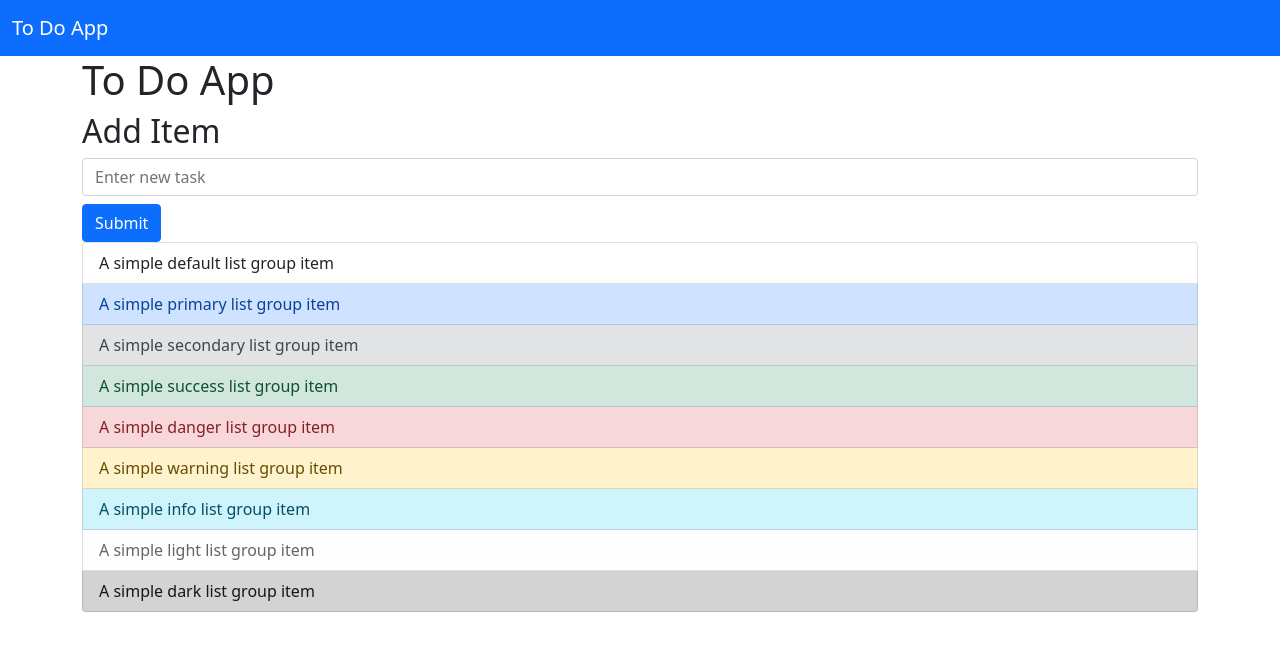
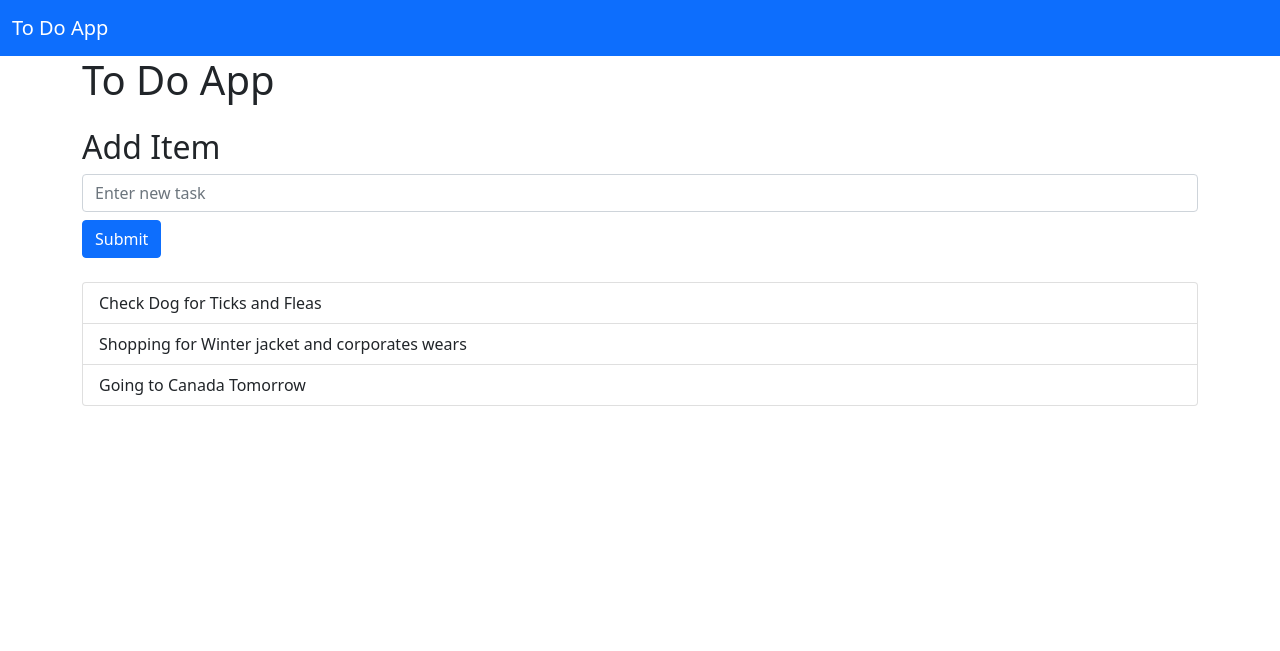
Before and after one commit to prompt2k2/TodoApp, a Django app: page / in a window 1280 px wide. Shown: the top 651 px of the page. Run offline with Django 3.2, Linux system fonts and the light colour scheme; data comes from the database, SQL or seed files in the repository; both versions use the stored data as it was after the commit.

Commit message:
Signed-off-by: Prosper <prompt2k2@gmail.com>

```diff
--- a/Todo/Todos/templates/main/index.html
+++ b/Todo/Todos/templates/main/index.html
@@ -2,26 +2,23 @@
 
 {% block content %}
     <h1> To Do App </h1>
-    <div class="row">
+    <div class="row mt-4">
         <div class = "col">
             <h2> Add Item </h2>
-            <input type="text" class="form-control mb-2 mr-sm-2" id="inlineFormInputGroupUsername" placeholder="Enter new task">
-            <button type="submit" class="btn btn-primary">Submit</button>
+            <form action="add_todo/" method="POST" class="form-inline">
+                {% csrf_token %}
+                <input type="text" name="content" class="form-control mb-2 mr-sm-2" id="inlineFormInputGroupUsername" placeholder="Enter new task">
+                <button type="submit" class="btn btn-primary">Submit</button>
+            </form>
         </div>
     </div>
 
-    <div class="row">
+    <div class="row mt-4">
         <div class="col">
             <ul class="list-group">
-                <li class="list-group-item">A simple default list group item</li>
-                <li class="list-group-item list-group-item-primary">A simple primary list group item</li>
-                <li class="list-group-item list-group-item-secondary">A simple secondary list group item</li>
-                <li class="list-group-item list-group-item-success">A simple success list group item</li>
-                <li class="list-group-item list-group-item-danger">A simple danger list group item</li>
-                <li class="list-group-item list-group-item-warning">A simple warning list group item</li>
-                <li class="list-group-item list-group-item-info">A simple info list group item</li>
-                <li class="list-group-item list-group-item-light">A simple light list group item</li>
-                <li class="list-group-item list-group-item-dark">A simple dark list group item</li>
+                {% for todo_item in todo_items %}
+                    <li class="list-group-item">{{ todo_item.text }}</li>
+                {% endfor %}
             </ul>
         </div>
     </div>
--- a/Todo/Todos/urls.py
+++ b/Todo/Todos/urls.py
@@ -5,4 +5,5 @@ from . import views
 
 urlpatterns = [
     path('', views.index, name='todos-home'),
+    path('add_todo/', views.add_todo),
 ]
--- a/Todo/Todos/views.py
+++ b/Todo/Todos/views.py
@@ -1,6 +1,17 @@
 from django.shortcuts import render
-from .models import Tasks
+from django.views.decorators.csrf import csrf_exempt
+from django.utils import timezone
+from Todos.models import Tasks
+from django.http import HttpResponseRedirect
+# Create your views here.
 
-# Create your views here.
 def index(request):
-    return render(request, 'main/index.html')
+    todo_items = Tasks.objects.all().order_by ("-added_date")
+    return render(request, 'main/index.html', {"todo_items": todo_items})
+
+@csrf_exempt
+def add_todo(request):
+    current_date = timezone.now()
+    content = request.POST['content']
+    NewItem = Tasks.objects.create(added_date=current_date, text=content)
+    return HttpResponseRedirect("/")
```
Also changed, not shown: Todo/Todos/migrations/0001_initial.py (added), Todo/db.sqlite3.
